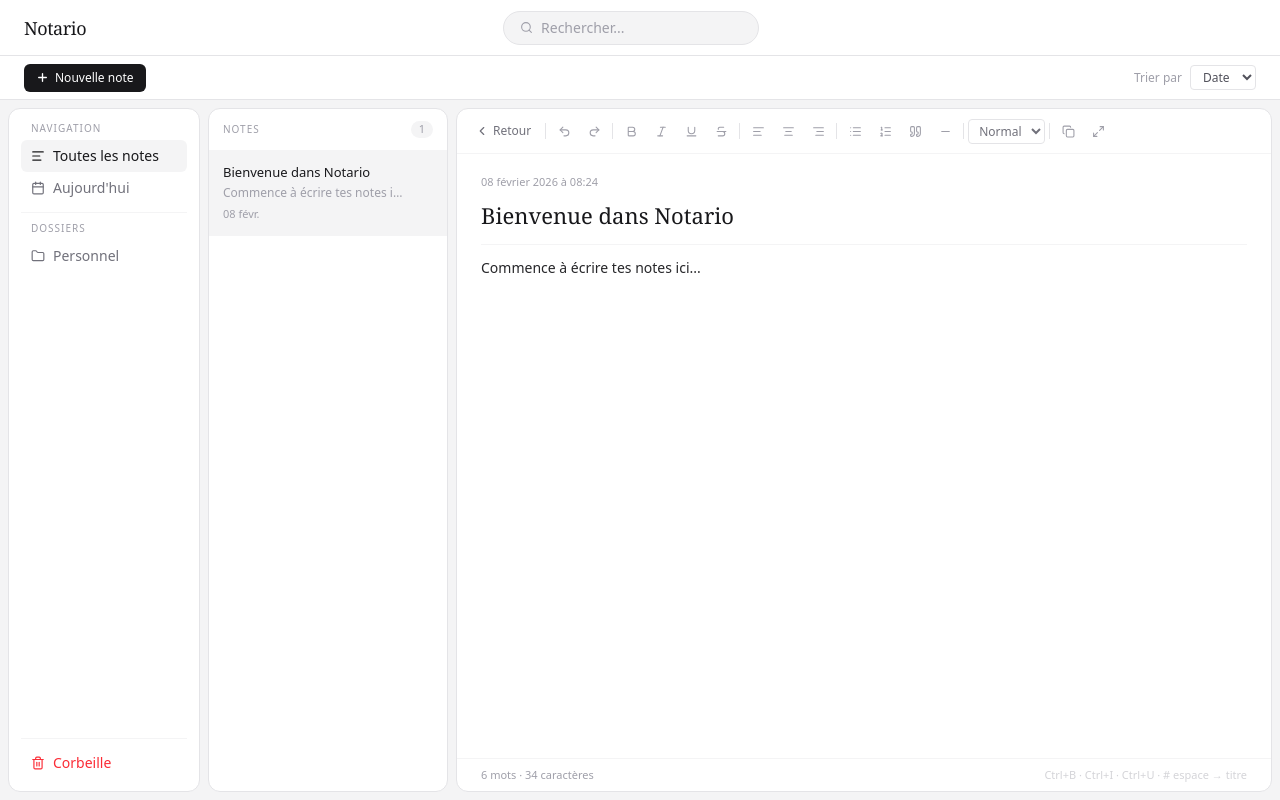
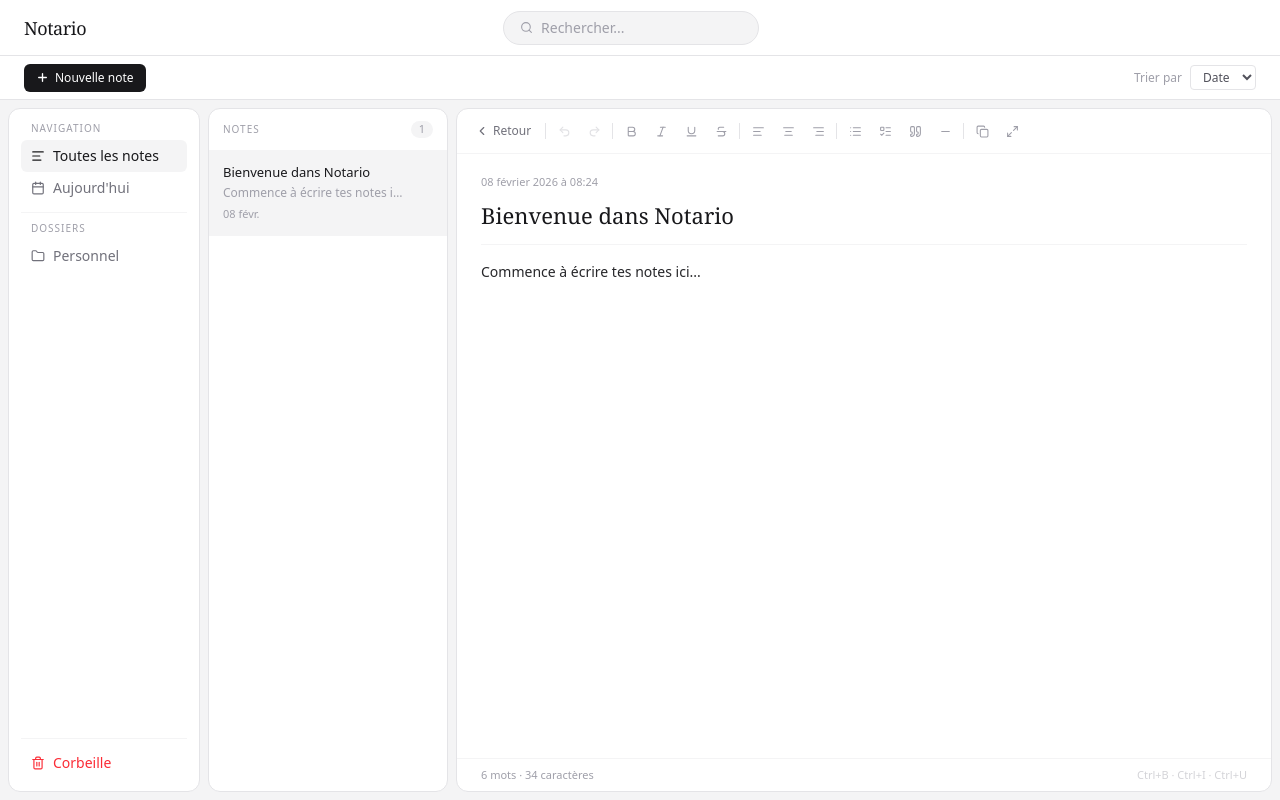
Before and after one commit to Dc-coder25/Dc_NotesApp, a React (Vite) app: page / in a window 1280 px wide. Built offline with nearby package versions, Linux system fonts and the light colour scheme.

Commit message:
feat: intégration Tiptap — rich text fiable (listes, checklist, alignement, undo/redo)

```diff
--- a/src/components/editor/Editor.css
+++ b/src/components/editor/Editor.css
@@ -1,11 +1,15 @@
-/* ─── Rich text editor styles ─────────────────────────────────────────── */
+/* ─── Zone Tiptap ────────────────────────────────────────────────────────── */
+.editor-content { min-height: 100%; }
 
-.editor-content:empty:before {
+.editor-content p.is-editor-empty:first-child::before {
   content: attr(data-placeholder);
   color: #a1a1aa;
   pointer-events: none;
+  float: left;
+  height: 0;
 }
 
+/* Typographie */
 .editor-content h1 {
   font-family: var(--font-serif, Georgia, serif);
   font-size: 1.6rem;
@@ -14,46 +18,33 @@
   margin: 1.2rem 0 0.4rem;
   line-height: 1.3;
 }
-
 .editor-content h2 {
   font-family: var(--font-serif, Georgia, serif);
   font-size: 1.25rem;
   font-weight: 600;
   color: #18181b;
   margin: 1rem 0 0.3rem;
-  line-height: 1.4;
 }
-
 .editor-content h3 {
   font-size: 1rem;
   font-weight: 600;
   color: #27272a;
   margin: 0.8rem 0 0.25rem;
 }
-
-.editor-content p {
-  margin: 0.3rem 0;
-}
-
+.editor-content p   { margin: 0.25rem 0; }
 .editor-content strong { font-weight: 600; }
 .editor-content em     { font-style: italic; }
 .editor-content u      { text-decoration: underline; }
 .editor-content s      { text-decoration: line-through; color: #a1a1aa; }
 
+/* Listes */
 .editor-content ul,
-.editor-content ol {
-  padding-left: 1.4rem;
-  margin: 0.4rem 0;
-}
+.editor-content ol  { padding-left: 1.4rem; margin: 0.4rem 0; }
+.editor-content ul  { list-style-type: disc; }
+.editor-content ol  { list-style-type: decimal; }
+.editor-content li  { margin: 0.2rem 0; line-height: 1.6; min-height: 1.4em; }
 
-.editor-content ul { list-style-type: disc; }
-.editor-content ol { list-style-type: decimal; }
-
-.editor-content li {
-  margin: 0.2rem 0;
-  line-height: 1.6;
-}
-
+/* Citation */
 .editor-content blockquote {
   border-left: 3px solid #d4d4d8;
   padding: 0.3rem 0 0.3rem 1rem;
@@ -62,16 +53,97 @@
   font-style: italic;
 }
 
+/* Séparateur */
 .editor-content hr {
   border: none;
   border-top: 1px solid #f4f4f5;
   margin: 1rem 0;
 }
 
-.editor-content a {
-  color: #3b82f6;
-  text-decoration: underline;
+/* Alignement */
+.editor-content [style*="text-align: center"] { text-align: center; }
+.editor-content [style*="text-align: right"]  { text-align: right; }
+
+/* ─── Liste à cocher (Tiptap TaskList) ──────────────────────────────────── */
+.editor-content ul[data-type="taskList"] {
+  list-style: none;
+  padding-left: 0;
+  margin: 0.4rem 0;
 }
 
-.editor-content [style*="text-align: center"] { text-align: center; }
-.editor-content [style*="text-align: right"]  { text-align: right; }
+/* Le <li> est le conteneur flex principal */
+.editor-content ul[data-type="taskList"] li {
+  display: flex;
+  align-items: baseline;
+  gap: 8px;
+  margin: 4px 0;
+  min-height: 1.5em;
+  list-style: none;
+}
+
+/* Le label contient uniquement la checkbox */
+.editor-content ul[data-type="taskList"] li > label {
+  flex-shrink: 0;
+  line-height: 1;
+  cursor: pointer;
+  /* Alignement vertical : pousse la checkbox pour matcher la ligne de texte */
+  position: relative;
+  top: 2px;
+}
+
+/* Checkbox custom */
+.editor-content ul[data-type="taskList"] li > label input[type="checkbox"] {
+  appearance: none;
+  -webkit-appearance: none;
+  width: 14px;
+  height: 14px;
+  border: 1.5px solid #d4d4d8;
+  border-radius: 3px;
+  cursor: pointer;
+  display: block;
+  position: relative;
+  transition: background .12s, border-color .12s;
+  flex-shrink: 0;
+}
+
+.editor-content ul[data-type="taskList"] li > label input[type="checkbox"]:hover {
+  border-color: #a1a1aa;
+}
+
+.editor-content ul[data-type="taskList"] li > label input[type="checkbox"]:checked {
+  background: #18181b;
+  border-color: #18181b;
+}
+
+/* Coche blanche — position absolute dans la checkbox */
+.editor-content ul[data-type="taskList"] li > label input[type="checkbox"]:checked::after {
+  content: "";
+  position: absolute;
+  left: 3px;
+  top: 0px;
+  width: 4px;
+  height: 8px;
+  border: 1.5px solid white;
+  border-top: none;
+  border-left: none;
+  transform: rotate(45deg);
+}
+
+/* Le <div> contient le texte éditable */
+.editor-content ul[data-type="taskList"] li > div {
+  flex: 1;
+  outline: none;
+  line-height: 1.6;
+  min-width: 0;
+}
+
+/* Texte barré quand coché */
+.editor-content ul[data-type="taskList"] li[data-checked="true"] > div {
+  color: #a1a1aa;
+  text-decoration: line-through;
+}
+
+/* Le <p> à l'intérieur du div Tiptap — enlève ses marges */
+.editor-content ul[data-type="taskList"] li > div > p {
+  margin: 0;
+}
--- a/src/components/editor/Editor.jsx
+++ b/src/components/editor/Editor.jsx
@@ -1,236 +1,106 @@
-import { useRef, useEffect, useCallback, useState } from "react";
+import { useEffect, useState, useCallback } from "react";
+import { useEditor, EditorContent } from "@tiptap/react";
+import StarterKit from "@tiptap/starter-kit";
+import Underline from "@tiptap/extension-underline";
+import TaskList from "@tiptap/extension-task-list";
+import TaskItem from "@tiptap/extension-task-item";
+import TextAlign from "@tiptap/extension-text-align";
 import {
-  ChevronLeft, Bold, Italic, Underline, Strikethrough,
-  List, ListOrdered, Quote, Minus, Undo2, Redo2,
-  Maximize2, Minimize2, Copy, Check, AlignLeft,
-  AlignCenter, AlignRight,
+  ChevronLeft, Bold, Italic, Underline as UnderlineIcon,
+  Strikethrough, List, ListTodo, Quote, Minus,
+  Undo2, Redo2, Maximize2, Minimize2, Copy, Check,
+  AlignLeft, AlignCenter, AlignRight,
 } from "lucide-react";
-import "./editor.css";
 import { useNotes } from "../../store/notesStore";
 import { fmtFull } from "../../utils/dateUtils";
+import "./editor.css";
 
 const Sep = () => <div className="w-px h-4 bg-zinc-200 mx-0.5 shrink-0" />;
 
-function ToolBtn({ onAction, title, active, children }) {
+function ToolBtn({ onClick, title, active, disabled, children }) {
   return (
     <button
-      onMouseDown={(e) => { e.preventDefault(); onAction(); }}
+      onMouseDown={(e) => e.preventDefault()}
+      onClick={onClick}
       title={title}
+      disabled={disabled}
       className={`w-7 h-7 flex items-center justify-center rounded transition-colors shrink-0
-        ${active ? "bg-zinc-900 text-white" : "text-zinc-400 hover:bg-zinc-100 hover:text-zinc-900"}`}
+        ${active
+          ? "bg-zinc-900 text-white"
+          : "text-zinc-400 hover:bg-zinc-100 hover:text-zinc-900"}
+        ${disabled ? "opacity-30 cursor-not-allowed" : ""}`}
     >
       {children}
     </button>
   );
 }
 
-// ─── Utilitaires de sélection ─────────────────────────────────────────────
-function saveSelection() {
-  const sel = window.getSelection();
-  if (!sel.rangeCount) return null;
-  return sel.getRangeAt(0).cloneRange();
+function wordCount(html) {
+  const text = (html || "").replace(/<[^>]*>/g, " ").trim();
+  return text ? text.split(/\s+/).filter(Boolean).length : 0;
 }
 
-function restoreSelection(range) {
-  if (!range) return;
-  const sel = window.getSelection();
-  sel.removeAllRanges();
-  sel.addRange(range);
-}
-
-function queryState(cmd) {
-  try { return document.queryCommandState(cmd); } catch { return false; }
-}
-
-// ─── Insertion de bloc (liste, citation, titre) ────────────────────────────
-function insertBlock(editorEl, tag) {
-  editorEl.focus();
-  const sel = window.getSelection();
-  if (!sel.rangeCount) return;
-  const range = sel.getRangeAt(0);
-
-  // Trouve le bloc parent dans l'éditeur
-  let node = range.startContainer;
-  while (node && node !== editorEl && node.parentNode !== editorEl) {
-    node = node.parentNode;
-  }
-  if (!node || node === editorEl) {
-    // Pas de bloc trouvé : insère à la fin
-    const el = createBlock(tag);
-    editorEl.appendChild(el);
-    placeCursorIn(el);
-    return;
-  }
-
-  if (tag === "ul" || tag === "ol") {
-    const list = document.createElement(tag);
-    const li = document.createElement("li");
-    li.innerHTML = node.innerHTML || "<br>";
-    list.appendChild(li);
-    editorEl.replaceChild(list, node);
-    placeCursorIn(li);
-  } else if (tag === "blockquote") {
-    const bq = document.createElement("blockquote");
-    bq.innerHTML = node.innerHTML || "<br>";
-    editorEl.replaceChild(bq, node);
-    placeCursorIn(bq);
-  } else {
-    // h1, h2, h3, p
-    const el = document.createElement(tag);
-    el.innerHTML = node.innerHTML || "<br>";
-    editorEl.replaceChild(el, node);
-    placeCursorIn(el);
-  }
-}
-
-function createBlock(tag) {
-  const el = document.createElement(tag === "ul" || tag === "ol" ? tag : tag);
-  if (tag === "ul" || tag === "ol") {
-    const li = document.createElement("li");
-    li.innerHTML = "<br>";
-    el.appendChild(li);
-  } else {
-    el.innerHTML = "<br>";
-  }
-  return el;
-}
-
-function placeCursorIn(el) {
-  const range = document.createRange();
-  const target = el.lastChild || el;
-  try {
-    range.setStart(target, target.nodeType === Node.TEXT_NODE ? target.length : 0);
-    range.collapse(true);
-    const sel = window.getSelection();
-    sel.removeAllRanges();
-    sel.addRange(range);
-  } catch {}
-}
-
-// ─── Compteurs ────────────────────────────────────────────────────────────
-function wordCount(html) {
-  const text = html.replace(/<[^>]*>/g, " ").trim();
-  return text ? text.split(/\s+/).filter(Boolean).length : 0;
-}
-function charCount(html) {
-  return html.replace(/<[^>]*>/g, "").length;
-}
-
-// ─── Éditeur ─────────────────────────────────────────────────────────────
 export default function Editor() {
   const { activeNote, updateNote, setActiveId } = useNotes();
-  const editorRef = useRef(null);
-  const savedSel  = useRef(null);
-  const [, forceUpdate] = useState(0);
   const [fullscreen, setFullscreen] = useState(false);
-  const [copied, setCopied] = useState(false);
+  const [copied, setCopied]         = useState(false);
 
-  // Sync contenu quand on change de note
+  const editor = useEditor({
+    extensions: [
+      StarterKit.configure({
+        // Entrée → toujours un <p>, jamais de continuation de liste
+        hardBreak: false,
+      }),
+      Underline,
+      TaskList,
+      TaskItem.configure({ nested: false }),
+      TextAlign.configure({ types: ["heading", "paragraph"] }),
+    ],
+    content: activeNote?.content || "",
+    onUpdate: ({ editor }) => {
+      if (activeNote) {
+        updateNote(activeNote.id, { content: editor.getHTML() });
+      }
+    },
+    editorProps: {
+      attributes: {
+        class: "editor-content outline-none min-h-full text-sm text-zinc-800 leading-relaxed",
+      },
+    },
+  });
+
+  // Recharge le contenu quand on change de note
   useEffect(() => {
-    const el = editorRef.current;
-    if (!el || !activeNote) return;
-    if (el.innerHTML !== activeNote.content) {
-      el.innerHTML = activeNote.content || "";
+    if (!editor || !activeNote) return;
+    const current = editor.getHTML();
+    if (current !== activeNote.content) {
+      editor.commands.setContent(activeNote.content || "", false);
     }
   }, [activeNote?.id]);
 
-  const refresh = useCallback(() => forceUpdate((n) => n + 1), []);
-
-  const handleInput = useCallback(() => {
-    if (!editorRef.current || !activeNote) return;
-    updateNote(activeNote.id, { content: editorRef.current.innerHTML });
-    refresh();
-  }, [activeNote?.id]);
-
-  // Sauvegarde la sélection avant que le bouton toolbar prenne le focus
-  const handleSelectionChange = useCallback(() => {
-    if (document.activeElement === editorRef.current) {
-      savedSel.current = saveSelection();
-    }
-    refresh();
-  }, []);
-
-  useEffect(() => {
-    document.addEventListener("selectionchange", handleSelectionChange);
-    return () => document.removeEventListener("selectionchange", handleSelectionChange);
-  }, [handleSelectionChange]);
-
-  // Action inline (bold, italic...) — utilise execCommand sur sélection restaurée
-  const inlineAction = useCallback((cmd) => {
-    restoreSelection(savedSel.current);
-    document.execCommand(cmd, false, null);
-    if (editorRef.current) {
-      updateNote(activeNote.id, { content: editorRef.current.innerHTML });
-    }
-    refresh();
-  }, [activeNote?.id]);
-
-  // Action de bloc — manipulation DOM directe
-  const blockAction = useCallback((tag) => {
-    restoreSelection(savedSel.current);
-    if (editorRef.current) {
-      insertBlock(editorRef.current, tag);
-      updateNote(activeNote.id, { content: editorRef.current.innerHTML });
-    }
-    refresh();
-  }, [activeNote?.id]);
-
-  // Raccourcis clavier
-  const handleKeyDown = useCallback((e) => {
-    if (e.ctrlKey || e.metaKey) {
-      switch (e.key.toLowerCase()) {
-        case "b": e.preventDefault(); document.execCommand("bold"); handleInput(); break;
-        case "i": e.preventDefault(); document.execCommand("italic"); handleInput(); break;
-        case "u": e.preventDefault(); document.execCommand("underline"); handleInput(); break;
-        case "z":
-          e.preventDefault();
-          document.execCommand(e.shiftKey ? "redo" : "undo");
-          handleInput();
-          break;
-      }
-      return;
-    }
-    // Markdown shortcuts : "# " → h2, "- " → ul, "> " → blockquote
-    if (e.key === " ") {
-      const sel = window.getSelection();
-      if (!sel?.rangeCount) return;
-      const range = sel.getRangeAt(0);
-      const node  = range.startContainer;
-      if (node.nodeType !== Node.TEXT_NODE) return;
-      const text = node.textContent.slice(0, range.startOffset);
-      if (text === "#")  { e.preventDefault(); node.textContent = ""; insertBlock(editorRef.current, "h2"); }
-      else if (text === "##") { e.preventDefault(); node.textContent = ""; insertBlock(editorRef.current, "h3"); }
-      else if (text === "-")  { e.preventDefault(); node.textContent = ""; insertBlock(editorRef.current, "ul"); }
-      else if (text === "1.") { e.preventDefault(); node.textContent = ""; insertBlock(editorRef.current, "ol"); }
-      else if (text === ">")  { e.preventDefault(); node.textContent = ""; insertBlock(editorRef.current, "blockquote"); }
-      else return;
-      if (editorRef.current) updateNote(activeNote.id, { content: editorRef.current.innerHTML });
-    }
-  }, [activeNote?.id, handleInput]);
-
   const copyText = useCallback(async () => {
-    if (!activeNote) return;
-    const text = activeNote.content.replace(/<[^>]*>/g, "");
-    await navigator.clipboard.writeText((activeNote.title ? activeNote.title + "\n\n" : "") + text);
+    if (!activeNote || !editor) return;
+    const plain = (activeNote.title ? activeNote.title + "\n\n" : "")
+      + editor.getText();
+    await navigator.clipboard.writeText(plain);
     setCopied(true);
     setTimeout(() => setCopied(false), 1800);
-  }, [activeNote]);
+  }, [activeNote, editor]);
 
-  if (!activeNote)
-    return (
-      <div className="flex-1 bg-white rounded-xl border border-zinc-200 flex items-center justify-center text-sm text-zinc-400">
-        Sélectionne une note
-      </div>
-    );
+  if (!activeNote) return (
+    <div className="flex-1 bg-white rounded-xl border border-zinc-200 flex items-center justify-center text-sm text-zinc-400">
+      Sélectionne une note
+    </div>
+  );
 
   const words = wordCount(activeNote.content);
-  const chars = charCount(activeNote.content);
+  const chars = (editor?.getText() || "").length;
 
   return (
     <div className={`flex flex-col overflow-hidden min-w-0 bg-white border border-zinc-200
       ${fullscreen ? "fixed inset-0 z-50 rounded-none" : "flex-1 rounded-xl"}`}>
 
-      {/* Toolbar */}
+      {/* ── Toolbar ── */}
       <div className="flex items-center gap-0.5 px-3 py-2 border-b border-zinc-100 flex-wrap">
         <button
           onClick={() => setActiveId(null)}
@@ -240,49 +110,36 @@ export default function Editor() {
         </button>
         <Sep />
 
-        <ToolBtn onAction={() => { restoreSelection(savedSel.current); document.execCommand("undo"); handleInput(); }} title="Annuler (Ctrl+Z)"><Undo2 size={13} /></ToolBtn>
-        <ToolBtn onAction={() => { restoreSelection(savedSel.current); document.execCommand("redo"); handleInput(); }} title="Rétablir (Ctrl+Y)"><Redo2 size={13} /></ToolBtn>
+        <ToolBtn onClick={() => editor.chain().focus().undo().run()} title="Annuler (Ctrl+Z)" disabled={!editor?.can().undo()}><Undo2 size={13} /></ToolBtn>
+        <ToolBtn onClick={() => editor.chain().focus().redo().run()} title="Rétablir (Ctrl+Y)" disabled={!editor?.can().redo()}><Redo2 size={13} /></ToolBtn>
         <Sep />
 
-        <ToolBtn onAction={() => inlineAction("bold")}        title="Gras (Ctrl+B)"      active={queryState("bold")}><Bold size={13} /></ToolBtn>
-        <ToolBtn onAction={() => inlineAction("italic")}      title="Italique (Ctrl+I)"  active={queryState("italic")}><Italic size={13} /></ToolBtn>
-        <ToolBtn onAction={() => inlineAction("underline")}   title="Souligné (Ctrl+U)"  active={queryState("underline")}><Underline size={13} /></ToolBtn>
-        <ToolBtn onAction={() => inlineAction("strikeThrough")} title="Barré"            active={queryState("strikeThrough")}><Strikethrough size={13} /></ToolBtn>
+        <ToolBtn onClick={() => editor.chain().focus().toggleBold().run()}          title="Gras (Ctrl+B)"     active={editor?.isActive("bold")}><Bold size={13} /></ToolBtn>
+        <ToolBtn onClick={() => editor.chain().focus().toggleItalic().run()}        title="Italique (Ctrl+I)" active={editor?.isActive("italic")}><Italic size={13} /></ToolBtn>
+        <ToolBtn onClick={() => editor.chain().focus().toggleUnderline().run()}     title="Souligné (Ctrl+U)" active={editor?.isActive("underline")}><UnderlineIcon size={13} /></ToolBtn>
+        <ToolBtn onClick={() => editor.chain().focus().toggleStrike().run()}        title="Barré"             active={editor?.isActive("strike")}><Strikethrough size={13} /></ToolBtn>
         <Sep />
 
-        <ToolBtn onAction={() => inlineAction("justifyLeft")}   title="Gauche"><AlignLeft size={13} /></ToolBtn>
-        <ToolBtn onAction={() => inlineAction("justifyCenter")} title="Centrer"><AlignCenter size={13} /></ToolBtn>
-        <ToolBtn onAction={() => inlineAction("justifyRight")}  title="Droite"><AlignRight size={13} /></ToolBtn>
+        <ToolBtn onClick={() => editor.chain().focus().setTextAlign("left").run()}   title="Gauche"   active={editor?.isActive({ textAlign: "left" })}><AlignLeft size={13} /></ToolBtn>
+        <ToolBtn onClick={() => editor.chain().focus().setTextAlign("center").run()} title="Centrer"  active={editor?.isActive({ textAlign: "center" })}><AlignCenter size={13} /></ToolBtn>
+        <ToolBtn onClick={() => editor.chain().focus().setTextAlign("right").run()}  title="Droite"   active={editor?.isActive({ textAlign: "right" })}><AlignRight size={13} /></ToolBtn>
         <Sep />
 
-        <ToolBtn onAction={() => blockAction("ul")}         title="Liste à puces"    active={queryState("insertUnorderedList")}><List size={13} /></ToolBtn>
-        <ToolBtn onAction={() => blockAction("ol")}         title="Liste numérotée"  active={queryState("insertOrderedList")}><ListOrdered size={13} /></ToolBtn>
-        <ToolBtn onAction={() => blockAction("blockquote")} title="Citation"><Quote size={13} /></ToolBtn>
-        <ToolBtn onAction={() => { restoreSelection(savedSel.current); document.execCommand("insertHorizontalRule"); handleInput(); }} title="Séparateur"><Minus size={13} /></ToolBtn>
+        <ToolBtn onClick={() => editor.chain().focus().toggleBulletList().run()}    title="Liste à puces"  active={editor?.isActive("bulletList")}><List size={13} /></ToolBtn>
+        <ToolBtn onClick={() => editor.chain().focus().toggleTaskList().run()}       title="Liste à cocher" active={editor?.isActive("taskList")}><ListTodo size={13} /></ToolBtn>
+        <ToolBtn onClick={() => editor.chain().focus().toggleBlockquote().run()}    title="Citation"       active={editor?.isActive("blockquote")}><Quote size={13} /></ToolBtn>
+        <ToolBtn onClick={() => editor.chain().focus().setHorizontalRule().run()}   title="Séparateur"><Minus size={13} /></ToolBtn>
         <Sep />
 
-        <select
-          onMouseDown={(e) => { savedSel.current = saveSelection(); e.stopPropagation(); }}
-          onChange={(e) => { blockAction(e.target.value); e.target.value = "p"; }}
-          defaultValue="p"
-          className="text-xs text-zinc-500 border border-zinc-200 rounded px-1.5 py-0.5 bg-transparent outline-none cursor-pointer hover:border-zinc-400 transition-colors"
-        >
-          <option value="p">Normal</option>
-          <option value="h1">Titre 1</option>
-          <option value="h2">Titre 2</option>
-          <option value="h3">Titre 3</option>
-        </select>
-        <Sep />
-
-        <ToolBtn onAction={copyText} title="Copier le texte brut">
+        <ToolBtn onClick={copyText} title="Copier le texte brut">
           {copied ? <Check size={13} /> : <Copy size={13} />}
         </ToolBtn>
-        <ToolBtn onAction={() => setFullscreen((f) => !f)} title={fullscreen ? "Quitter plein écran" : "Plein écran"}>
+        <ToolBtn onClick={() => setFullscreen(f => !f)} title={fullscreen ? "Quitter plein écran" : "Plein écran"}>
           {fullscreen ? <Minimize2 size={13} /> : <Maximize2 size={13} />}
         </ToolBtn>
       </div>
 
-      {/* Titre */}
+      {/* ── Titre ── */}
       <div className="px-6 pt-5 shrink-0">
         <p className="text-[11px] text-zinc-400 mb-2">{fmtFull(activeNote.updatedAt)}</p>
         <input
@@ -294,26 +151,18 @@ export default function Editor() {
         <hr className="border-zinc-100 my-3" />
       </div>
 
-      {/* Zone rich text */}
+      {/* ── Zone Tiptap ── */}
       <div className="flex-1 px-6 pb-2 overflow-y-auto">
-        <div
-          ref={editorRef}
-          contentEditable
-          suppressContentEditableWarning
-          onInput={handleInput}
-          onKeyDown={handleKeyDown}
-          data-placeholder="Commence à écrire…"
-          className="min-h-full outline-none text-sm text-zinc-800 leading-relaxed editor-content"
-        />
+        <EditorContent editor={editor} className="h-full" />
       </div>
 
-      {/* Footer */}
+      {/* ── Footer stats ── */}
       <div className="flex items-center justify-between px-6 py-2 border-t border-zinc-100 shrink-0">
         <span className="text-[11px] text-zinc-400">
           {words} mot{words !== 1 ? "s" : ""} · {chars} caractère{chars !== 1 ? "s" : ""}
         </span>
         <span className="text-[11px] text-zinc-300 hidden sm:block">
-          Ctrl+B · Ctrl+I · Ctrl+U · # espace → titre
+          Ctrl+B · Ctrl+I · Ctrl+U
         </span>
       </div>
     </div>
```
Also changed, not shown: package.json (+7 -0 lines), 1 other file (tests, documents, lock files or other folders).
